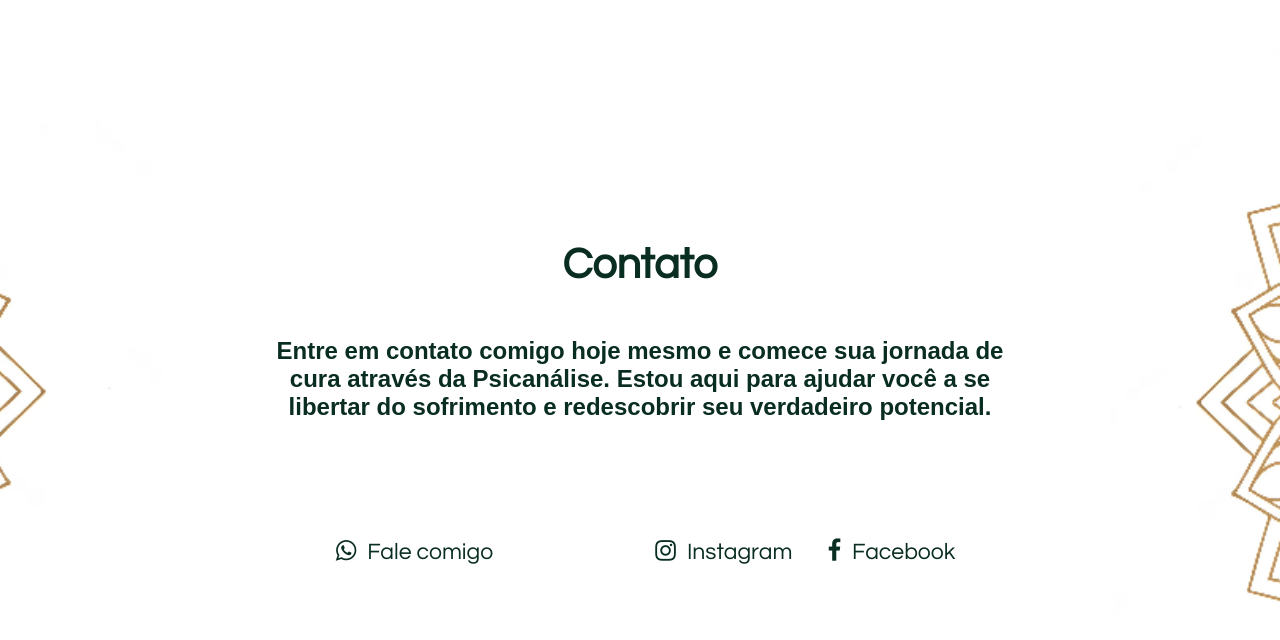
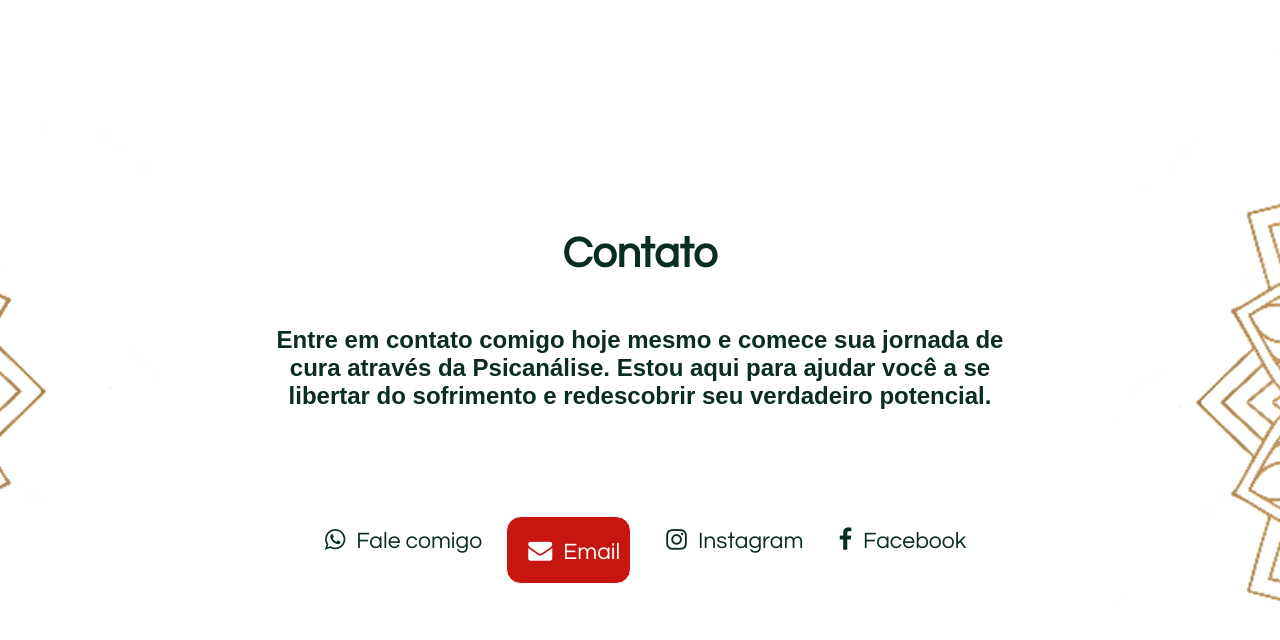
Before and after one commit to jotadagostin/katiadagostin, a plain HTML site: page home.html in a window 1280 px wide. In both pictures the pointer is over the element 568 px from the left and 3221 px from the top of the page. Shown: the part 2672-3312 px from the top of the page. Drawn offline with Linux system fonts and the light colour scheme; a web font is replaced by a local one.

Commit message:
Update contact.css

```diff
--- a/src/styles/contact.css
+++ b/src/styles/contact.css
@@ -73,3 +73,21 @@
   padding: 10px;
   background-color: #2BB741;
 }
+
+.container_contact_email:hover {
+  font-size: 25px;
+  border: 1px solid white;
+  border-radius: 15px;
+  padding: 10px;
+  background-color: #c71610;
+}
+
+.container_contact_facebook:hover {
+  font-size: 25px;
+  border: 1px solid white;
+  border-radius: 15px;
+  padding: 10px;
+  background-color: #2f55a4;
+}
+
+/* ajustar cores do email e instagram e tambem transition */
```
